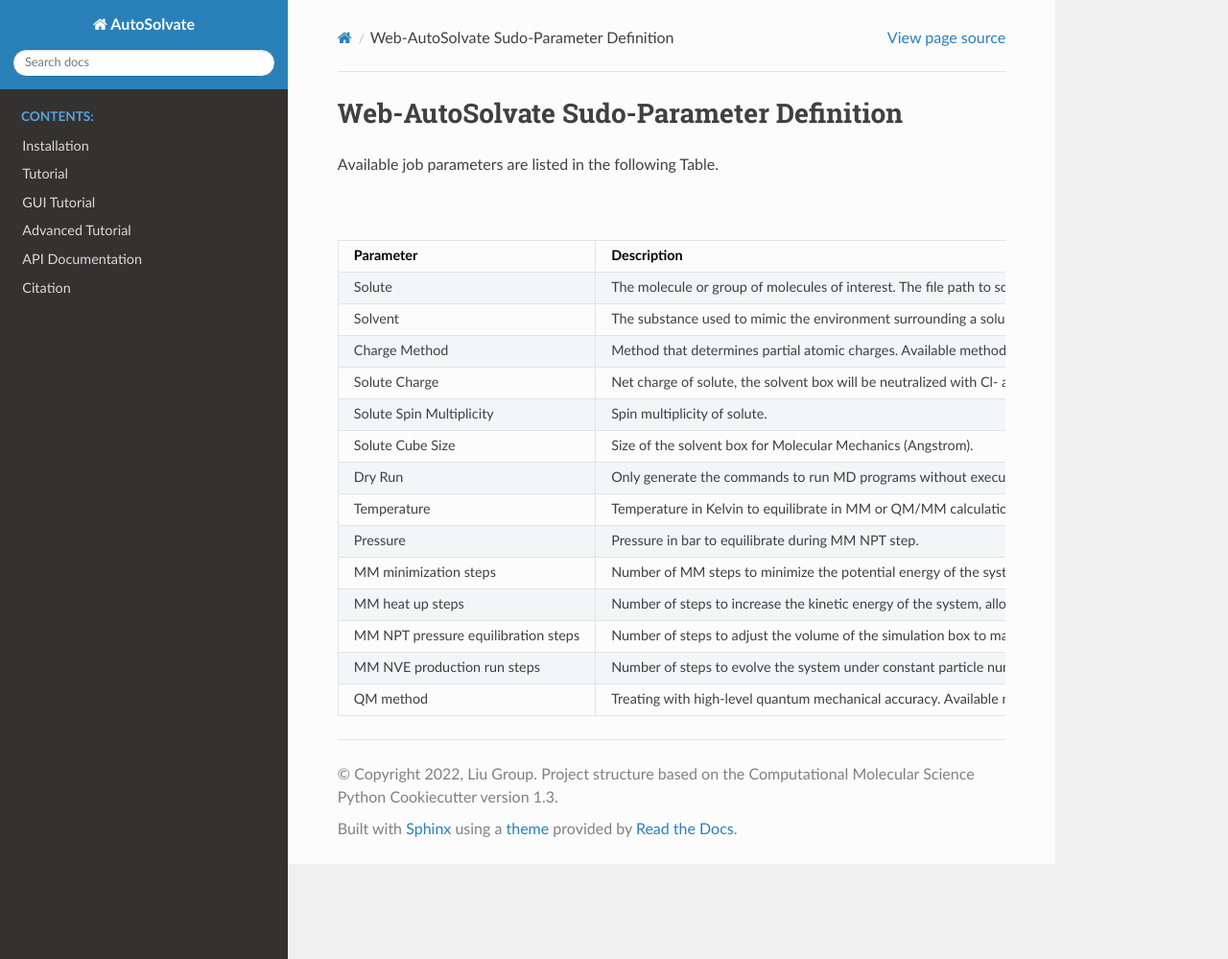
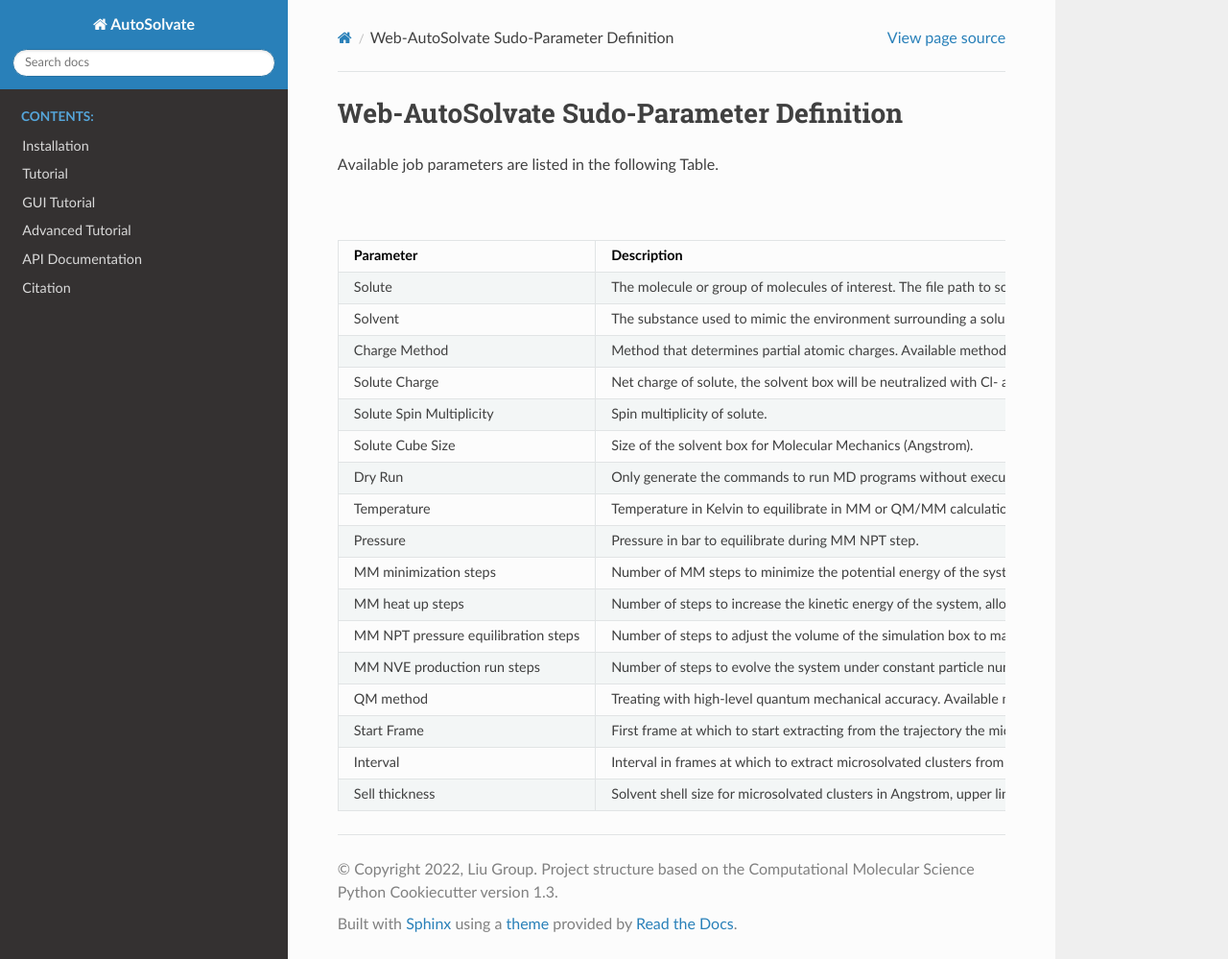
Before and after one commit to Liu-group/AutoSolvate, a Sphinx documentation site: the page built from docs/UserManual.rst, in a window 1280 px wide and 999 px high. Shown: the whole window at 96% size. Built offline with Sphinx 7.4.7 and the Read the Docs theme 2.0.0, drawn with Linux system fonts in a browser that asks for light colours; the version number could not be read and is left out.

Commit message:
Update UserManual.rst

```diff
--- a/docs/UserManual.rst
+++ b/docs/UserManual.rst
@@ -82,3 +82,18 @@
      - str
      - b3lyp
      - NA
+   * - Start Frame
+     - First frame at which to start extracting from the trajectory the microsolvated clusters.
+     - int
+     - 0
+     - n > 0
+   * - Interval
+     - Interval in frames at which to extract microsolvated clusters from the trajectory.
+     - int
+     - 100
+     - n > 0
+   * - Sell thickness
+     - Solvent shell size for microsolvated clusters in Angstrom, upper limit for minimum solute-solvent distance.
+     - int
+     - 4
+     - n > 0
```
